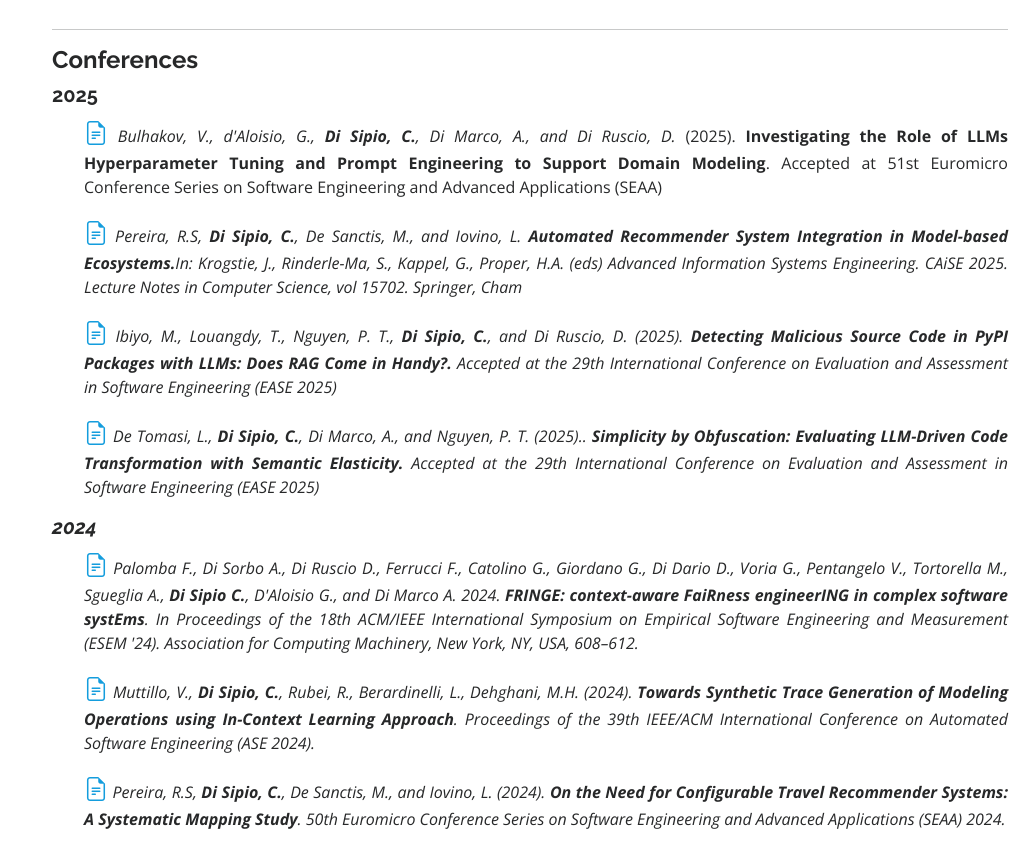
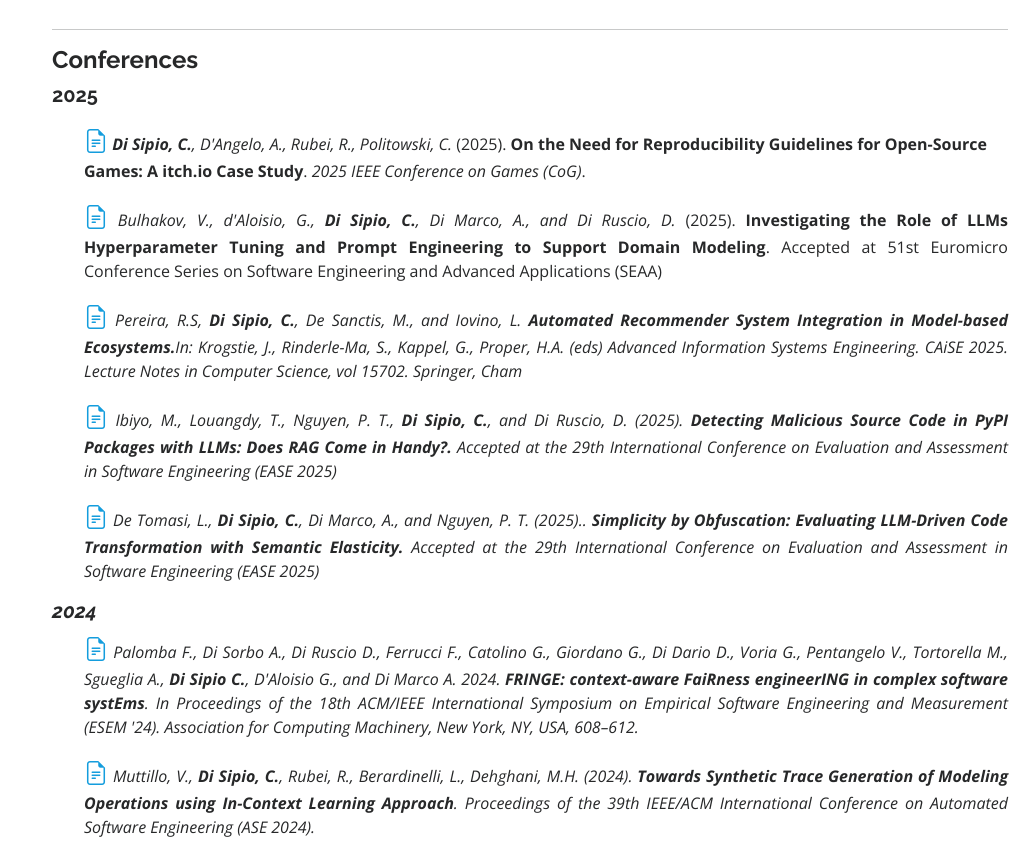
Before and after one commit to claudioDsi/claudiodsi.github.io, a plain HTML site: page index.html in a window 1280 px wide. Shown: the part 3584-4428 px from the top of the page, without its empty margins (260-1280 px from the left). Drawn offline with nearby package versions, Linux system fonts and the light colour scheme.

Commit message:
add cog paper

```diff
--- a/index.html
+++ b/index.html
@@ -315,6 +315,13 @@
 
       <h5><b>2025</b></h5>
       <ul>
+        <p style="text-align: justify;"></p>
+          <a href="https://doi.org/10.1109/CoG64752.2025.11114187">
+            <i class="bi bi-file-earmark-text" style="font-size: 1.5em;"></i>
+          </a>
+          <i><b>Di Sipio, C.</b>, D'Angelo, A., Rubei, R., Politowski, C.</i> (2025). <b>On the Need for Reproducibility Guidelines for Open-Source Games: A itch.io Case Study</b>. <i>2025 IEEE Conference on Games (CoG)</i>.
+        </p>
+
         <p style="text-align: justify;">
           <a href="https://arxiv.org/abs/2507.14735">
             <i class="bi bi-file-earmark-text" style="font-size: 1.5em;"></i>
```
